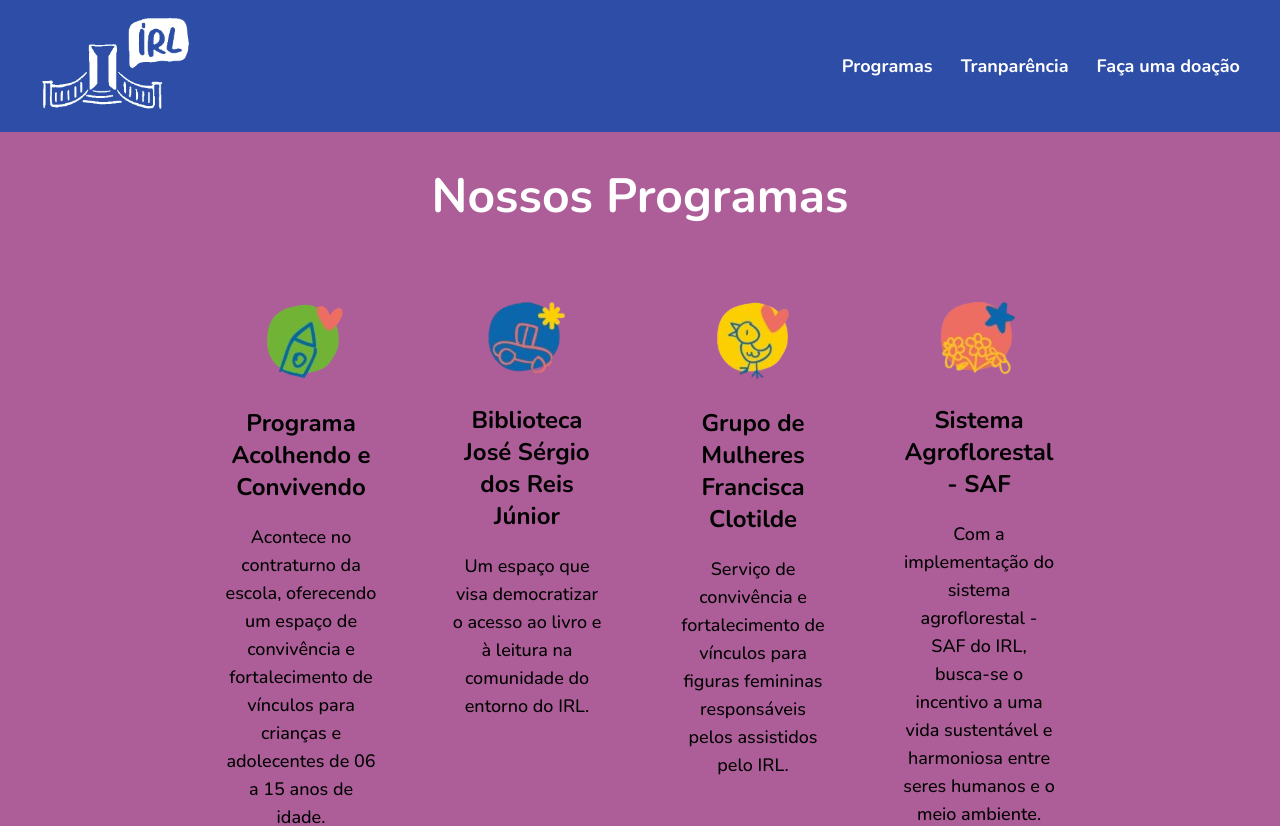
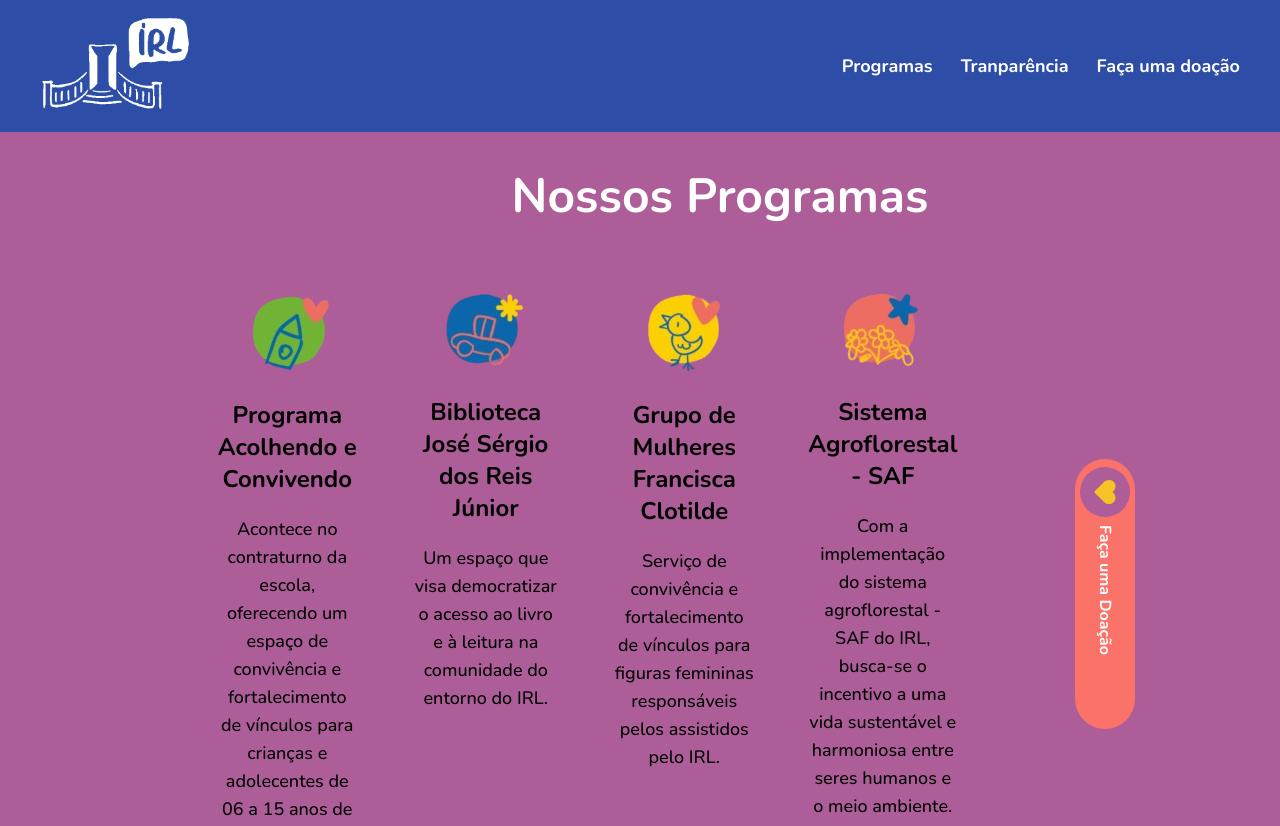
Before and after one commit to flaviare1s/irl, a React (Vite) app: page /programas in a window 1280 px wide. Shown: the top 826 px of the page. Built offline with nearby package versions, Linux system fonts and the light colour scheme.

Commit message:
Adiciona botão de doações na página Programas

```diff
--- a/src/components/ProgramaComponente.jsx
+++ b/src/components/ProgramaComponente.jsx
@@ -1,6 +1,6 @@
 export const ProgramaComponente = ({ img, nome, descricao }) => {
   return (
-    <section className="flex flex-col items-center justify-center p-10 lg:p-6 h-full">
+    <section className="flex flex-col items-center justify-center p-10 lg:p-4 h-full">
       <img className="mb-5" src={img} />
       <div className="flex-grow flex flex-col items-center">
         <h3 className="text-xl md:text-2xl font-bold text-center mb-5">{nome}</h3>
--- a/src/pages/Programas.jsx
+++ b/src/pages/Programas.jsx
@@ -1,4 +1,5 @@
 import { ProgramaComponente } from "../components/ProgramaComponente"
+import { BotaoDoacoes } from "../components/BotaoDoacoes"
 import img1 from "../assets/img/elementos/figura1.png"
 import img2 from "../assets/img/elementos/figura2.png"
 import img3 from "../assets/img/elementos/figura3.png"
@@ -7,14 +8,15 @@ import img4 from "../assets/img/elementos/figura4.png"
 
 export const Programas = () => {
   return (
-    <div className="bg-radiant-orchid flex flex-col justify-center items-center py-10 px-4 md:px-10 lg:px-20 xl:px-[200px]">
+    <div className="bg-radiant-orchid flex flex-col justify-center items-center py-10 px-4 md:px-10 lg:pl-20 xl:pl-[200px]">
       <h2 className="text-white text-3xl md:text-5xl text-center font-bold mb-10">Nossos Programas</h2>
-      <div>
-        <div className="grid grid-cols-1 sm:grid-cols-2 md:grid-cols-3 lg:grid-cols-4 gap-6">
+      <div className="flex flex-col lg:flex-row justify-center items-center">
+        <div className="grid grid-cols-1 sm:grid-cols-2 lg:grid-cols-4 gap-6">
           <ProgramaComponente img={img1} nome='Programa Acolhendo e Convivendo' descricao='Acontece no contraturno da escola, oferecendo um espaço de convivência e fortalecimento de vínculos para crianças e adolecentes de 06 a 15 anos de idade.'  />
           <ProgramaComponente img={img2} nome='Biblioteca José Sérgio dos Reis Júnior' descricao='Um espaço que visa democratizar o acesso ao livro e à leitura na comunidade do entorno do IRL.' /><ProgramaComponente img={img3} nome='Grupo de Mulheres Francisca Clotilde' descricao='Serviço de convivência e fortalecimento de vínculos para figuras femininas responsáveis pelos assistidos pelo IRL.' /><ProgramaComponente img={img4} nome='Sistema Agroflorestal - SAF' descricao='Com a implementação do sistema agroflorestal - SAF do IRL, busca-se o incentivo a uma vida sustentável e harmoniosa entre seres humanos e o meio ambiente.' />
         </div>
         <div>
+          <BotaoDoacoes />
         </div>
       </div>
     </div>
```
